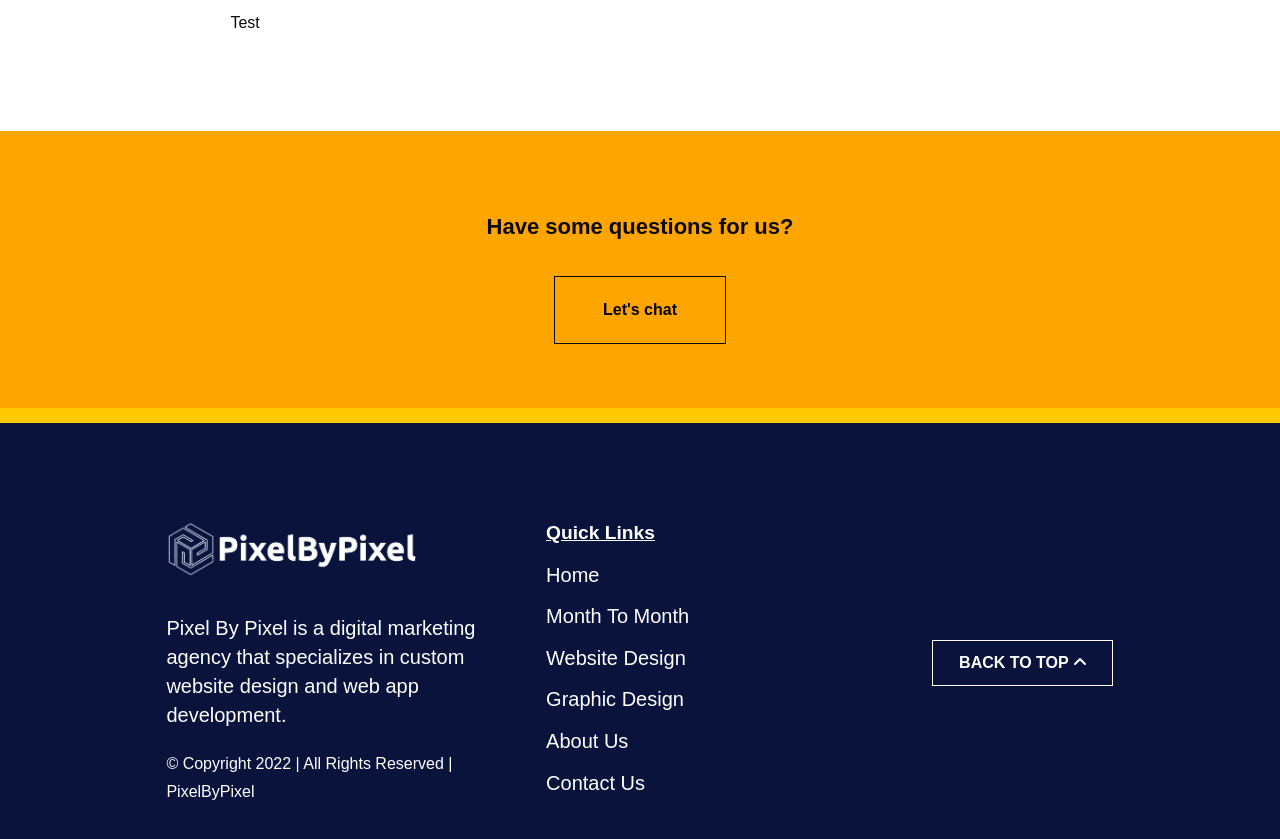
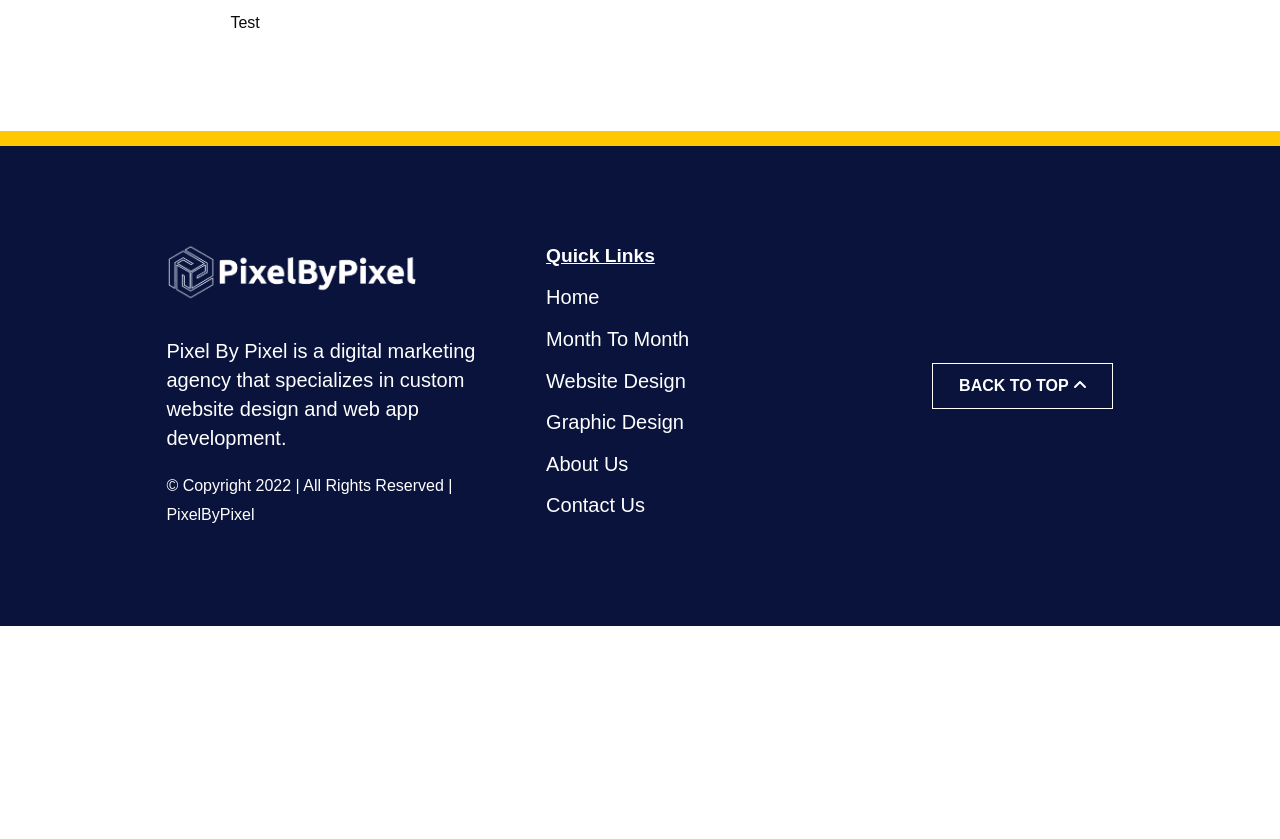
Before and after one commit to Iancahn/PixelByPixel, a React (Create React App) app: page /contact in a window 1280 px wide. Shown: the part 1080-1919 px from the top of the page. After the commit the page ends 1706 px from the top, so only its background shows below. Built offline with nearby package versions, Linux system fonts and the light colour scheme; a web font is replaced by a local one.

Commit message:
Update ContactUs.jsx

```diff
--- a/src/pages/ContactUs.jsx
+++ b/src/pages/ContactUs.jsx
@@ -1,7 +1,6 @@
 import React from 'react';
 // import components
 import ServiceHeader from '../components/ServiceHeader';
-import Calltoaction from '../components/Calltoaction';
 // import Animation
 // import { motion } from "framer-motion";
 // import components
@@ -33,9 +32,6 @@ function ContactUs() {
                     <div>Test</div>
                 </div>
             </section>
-            <div className='testdiv'>
-                <Calltoaction />
-            </div>
         </div>
     )
 }
```
